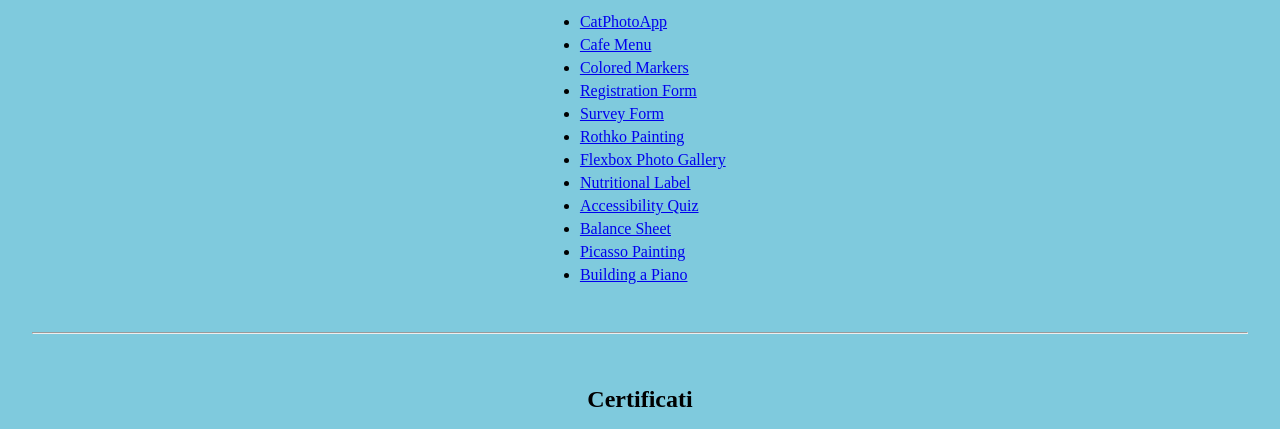
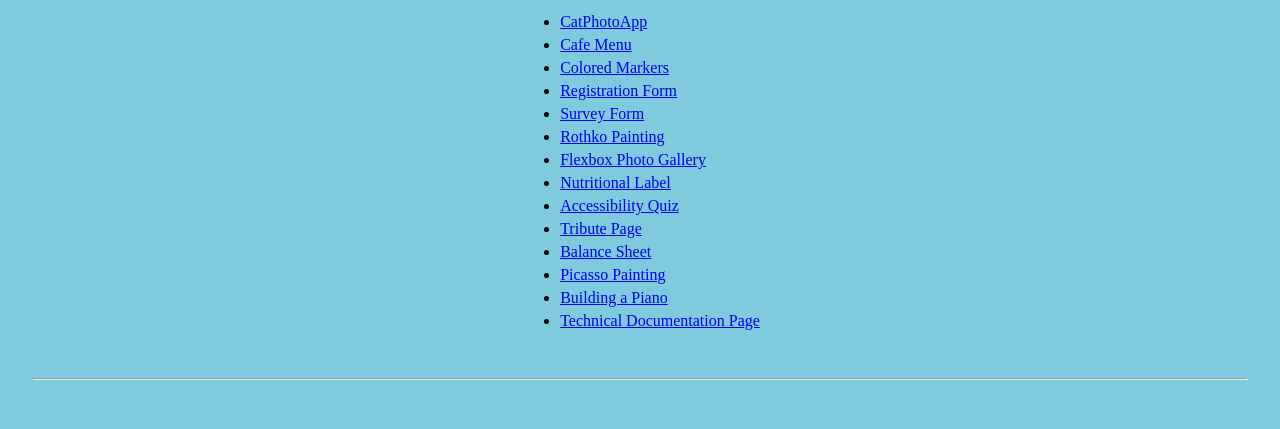
Before and after one commit to CodeClimberNT/CodeClimberNT.github.io, a plain HTML site: page index.html in a window 1280 px wide. Shown: the part 937-1366 px from the top of the page. Drawn offline with Linux system fonts and the light colour scheme.

Commit message:
added two final challenge

```diff
--- a/index.html
+++ b/index.html
@@ -79,7 +79,7 @@
                                 href="https://htmlpreview.github.io/?https://github.com/nicktaormina3/RegistrationForm/blob/master/index.html">Registration
                                 Form</a>
                         </li>
-                        <li><a
+                        <li class="certification-project"><a
                                 href="https://htmlpreview.github.io/?https://github.com/nicktaormina3/SurveyForm/blob/master/index.html">Survey
                                 Form</a>
                         </li>
@@ -99,6 +99,10 @@
                                 href="https://htmlpreview.github.io/?https://github.com/nicktaormina3/AccessibilityQuiz/blob/master/index.html">Accessibility
                                 Quiz</a>
                         </li>
+                        <li class="certification-project"><a
+                                href="https://htmlpreview.github.io/?https://github.com/nicktaormina3/TributePage/blob/master/index.html">Tribute
+                                Page</a>
+                        </li>
                         <li><a
                                 href="https://htmlpreview.github.io/?https://github.com/nicktaormina3/BalanceSheet/blob/master/index.html">Balance
                                 Sheet</a>
@@ -110,6 +114,10 @@
                         <li><a
                                 href="https://htmlpreview.github.io/?https://github.com/nicktaormina3/BuildingPiano/blob/master/index.html">Building
                                 a Piano</a>
+                        </li>
+                        <li class="certification-project"><a
+                                href="https://htmlpreview.github.io/?https://github.com/nicktaormina3/TechnicalDocumentationPage/blob/master/index.html">Technical
+                                Documentation Page</a>
                         </li>
                     </ul>
                 </div>
```
